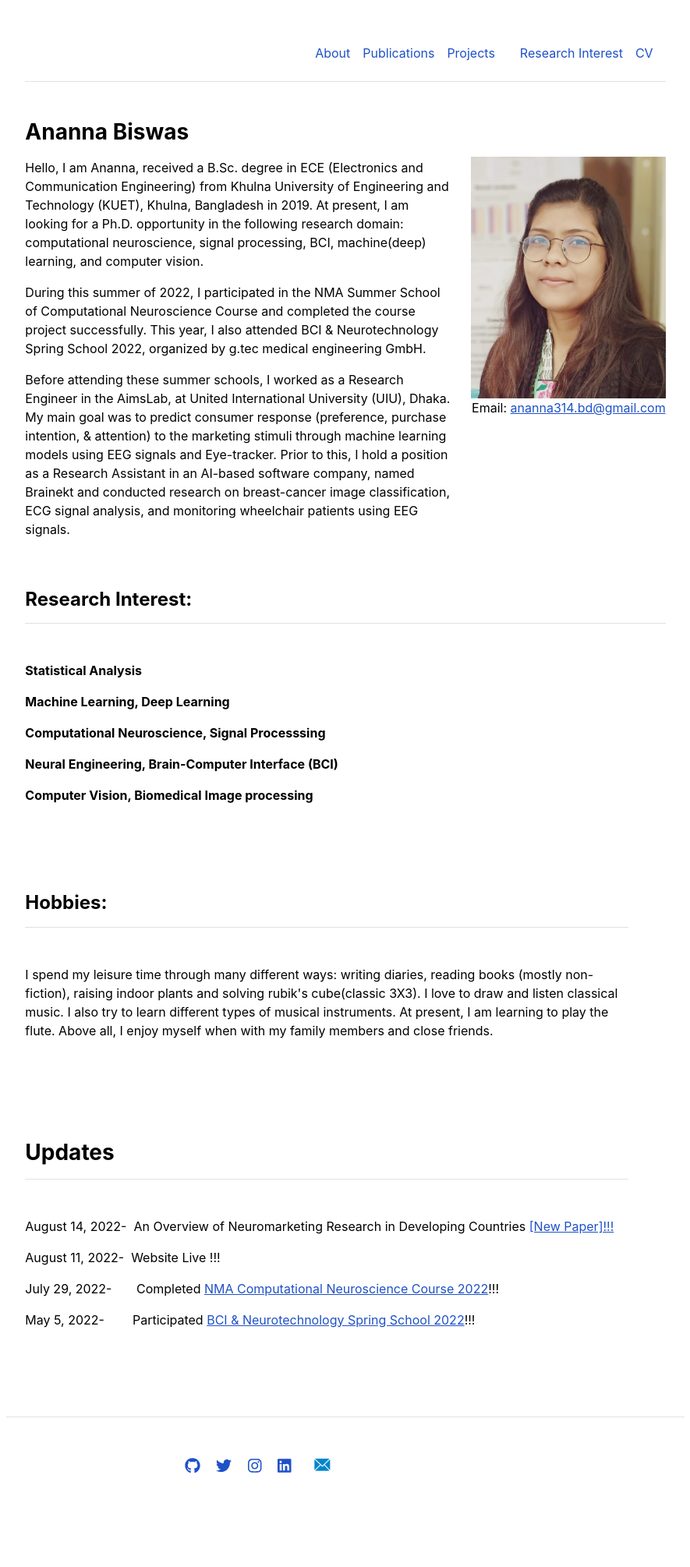
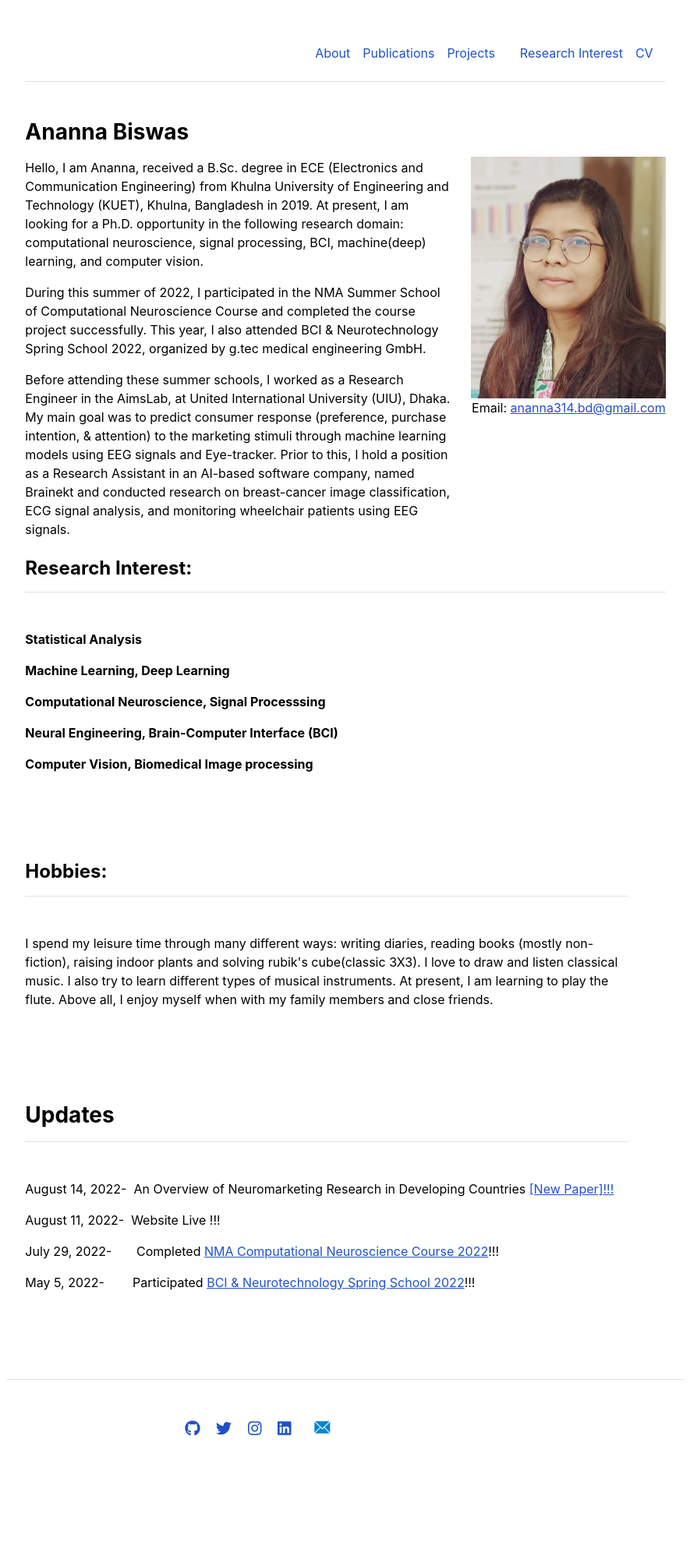
Before and after one commit to Anannabiswas/anannabiswas.github.io, a Jekyll site: the page built from index.md, in a window 1280 px wide. Shown: the whole page at 78% size, without its empty margins (197-1082 px from the left). Built offline with Jekyll 4.4.1, drawn with Linux system fonts in a browser that asks for light colours; after the commit the page ends 1954 px from its top, so only the background shows below that.

Commit message:
Update home.html

```diff
--- a/_layouts/home.html
+++ b/_layouts/home.html
@@ -2,7 +2,7 @@
 layout: default
 ---
 
-<div class="row g-0 mb-5">
+<div class="row g-0 mb-2">
   <div class="col-md-8">
     <h3 class="fw-bold">Ananna Biswas</h3>
     <p>
@@ -21,7 +21,7 @@ layout: default
   </div>
 </div>
 
- <div class="row g-5 mb-3">
+ <div class="row g-5 mb-2">
    <div class="col-md-12">
     <h4 class="fw-bold border-bottom pb-3 mb-5">Research Interest:</h4>
     <P><b>Statistical Analysis</b> </p>
@@ -32,7 +32,7 @@ layout: default
 
   </div>
 
-  <div class="row g-5 mb-3">
+  <div class="row g-5 mb-2">
    <div class="col-md-12">
    <h4 class="fw-bold border-bottom pb-3 mb-5">Hobbies:</h4>
    <p>
```
